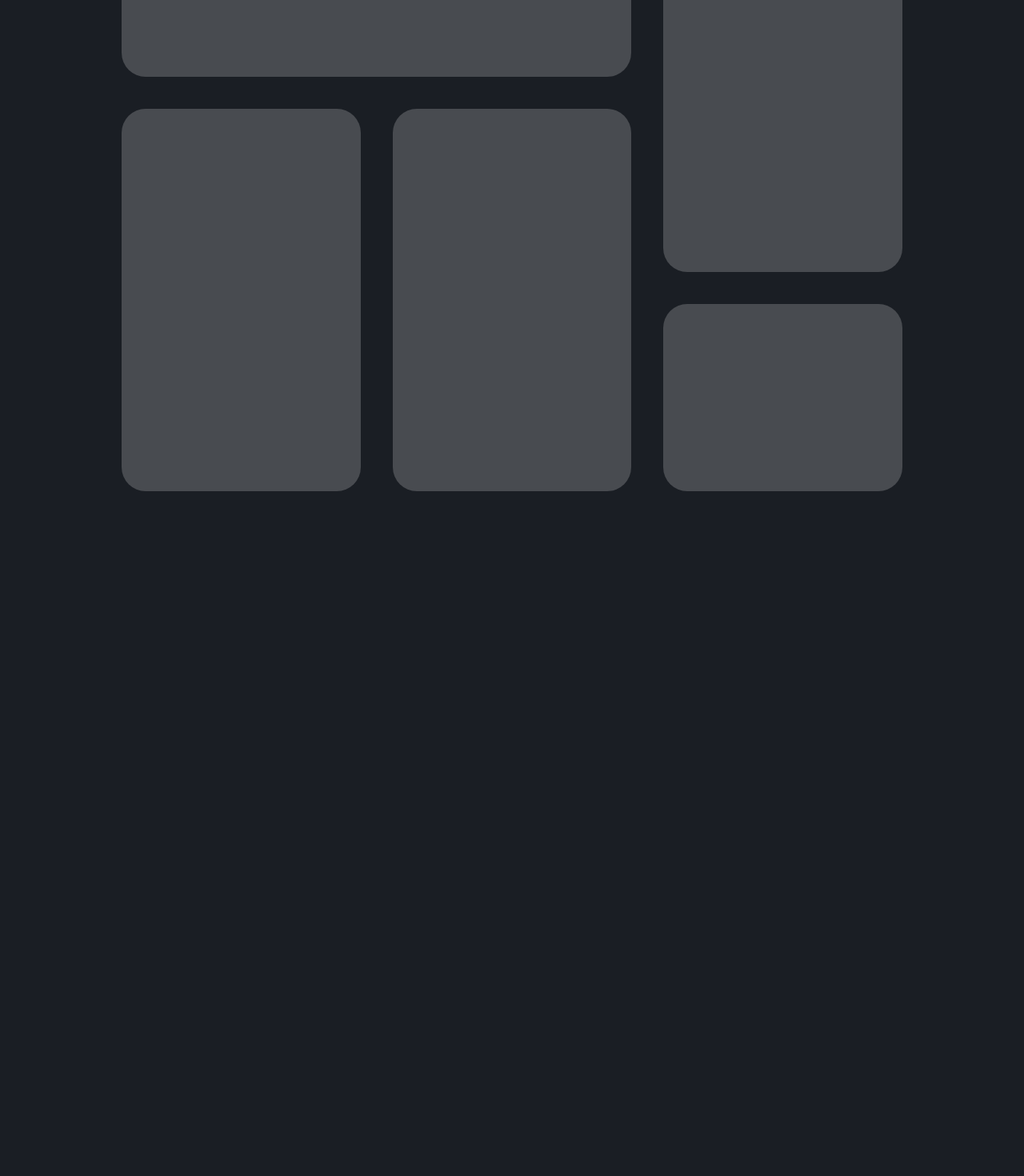
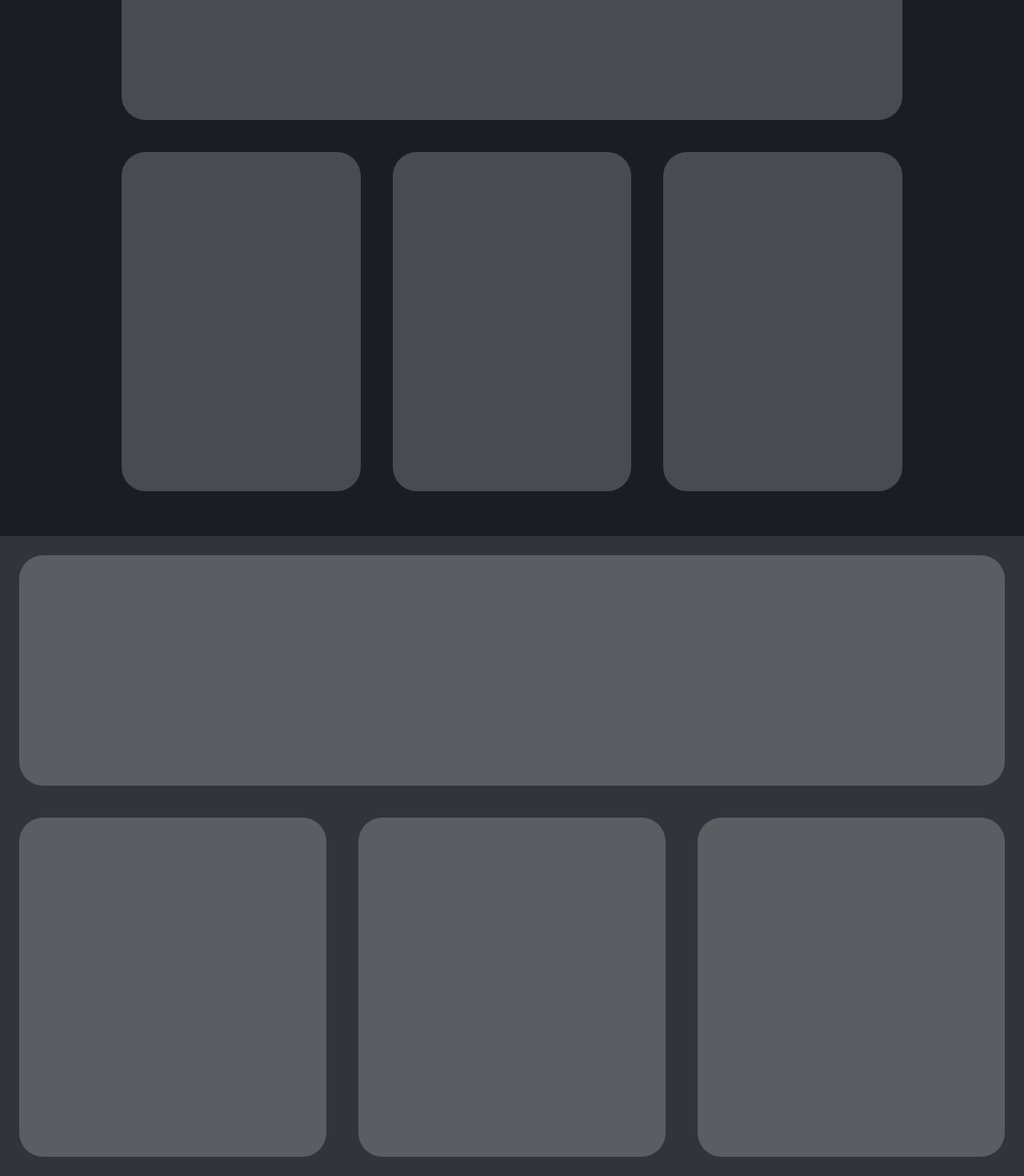
Before and after one commit to gianlourbano/UtterLabsPC-3.0, a Next.js app: page / in a window 1280 px wide. Shown: the part 946-2416 px from the top of the page at 80% size. Before the commit the page ends 1616 px from the top, so only its background shows below. Built offline with nearby package versions, Linux system fonts and the light colour scheme.

Commit message:
improved layout

```diff
--- a/src/components/Theme/Theme.tsx
+++ b/src/components/Theme/Theme.tsx
@@ -20,6 +20,7 @@ export type Palette = {
 
 export type BackgroundPalette = {
     "primary": string,
+    "primaryShade": string,
     "secondary": string,
     "shadow": string,
 }
@@ -69,11 +70,13 @@ export const defaultTheme: ThemePalette = {
     "background": {
         "dark": {
             "primary": "#1a1e24",
+            "primaryShade": "#31343a",
             "secondary": "whitesmoke",
             "shadow": "#000"
         },
         "light": {
             "primary": "whitesmoke",
+            "primaryShade": "#dddddd",
             "secondary": "#191d22",
             "shadow": "#979797",
         }
--- a/src/pages/index.tsx
+++ b/src/pages/index.tsx
@@ -76,13 +76,12 @@ const LowerPart: React.FC = () => {
       animate={inView ? 'visible' : 'hidden'}
       className={styles.container}
     >
-      {[0, 1, 2, 3, 4].map((index) => {
+      {[0, 1, 2, 3].map((index) => {
         const style: string = "item" + (index + 1).toString()
         return (
           <motion.div className={`${styles.item} ${styles[style]}`}
             key={index}
             variants={item}
-            whileHover={{ scale: 1.01 }}
           ></motion.div>
         )
       })}
@@ -101,6 +100,9 @@ export default function Home() {
         <UpperPart />
         <LowerPart />
       </div>
+      <div className={styles.secondary} style={{backgroundColor: background[theme].primaryShade, zIndex: 1}}>
+        <LowerPart />
+      </div>
     </PageContainer>
 
   )
--- a/styles/Home.module.css
+++ b/styles/Home.module.css
@@ -153,6 +153,7 @@
 
     display: grid;
     grid-template-columns: repeat(auto-fit, minmax(20%, 1fr));
+    grid-template-rows: 3fr 2fr 2fr;
     grid-gap: 5vh;
     overflow: hidden;
 }
@@ -166,10 +167,10 @@
 }
 
 .item1 {
-    grid-area: 1 / 1 / 2 / 3;
+    grid-area: 1 / 1 / 2 / 4;
 }
 .item2 {
-    grid-area: 1 / 3 / 3 / 4;
+    grid-area: 2 / 3 / 4 / 4;
 }
 .item3 {
     grid-area: 2 / 1 / 4 / 2;
@@ -177,6 +178,7 @@
 .item4 {
     grid-area: 2 / 2 / 4 / 3;
 }
-.item5 {
-    grid-area: 3/ 3 / 4 / 4;
+
+.secondary {
+
 }
```
